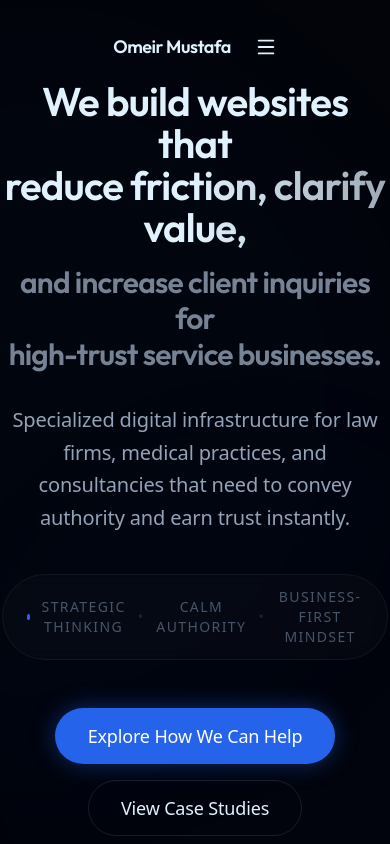
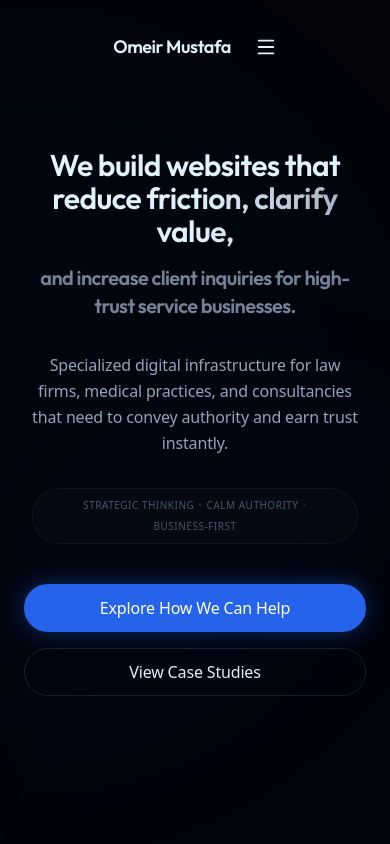
Before and after one commit to OmeirMustafa/Omeir-Mustafa-website, a Next.js app: page / in a window 390 px wide. Shown: the top 844 px of the page. Built offline with nearby package versions, Linux system fonts and the light colour scheme.

Commit message:
perf: mobile optimization & dead code cleanup

```diff
--- a/components/sections/about-section.tsx
+++ b/components/sections/about-section.tsx
@@ -66,7 +66,6 @@ export function AboutSection() {
                         {traits.map((trait, index) => (
                             <motion.div
                                 key={trait.title}
-                                // style={{ y: index % 2 === 0 ? 0 : yParallax }} // Static as requested
                                 initial={{ opacity: 0, y: 30 }}
                                 whileInView={{ opacity: 1, y: 0 }}
                                 viewport={{ once: true }}
--- a/components/sections/hero-section.tsx
+++ b/components/sections/hero-section.tsx
@@ -74,8 +74,7 @@ export function HeroSection({ onContactClick }: HeroSectionProps) {
                     {/* Main Headline */}
                     <div className="overflow-hidden mb-8">
                         <motion.h1
-                            className="font-heading font-semibold text-foreground leading-[1.05] tracking-tight"
-                            style={{ fontSize: "clamp(2.5rem, 6vw, 5rem)" }}
+                            className="font-heading font-semibold text-foreground leading-[1.1] tracking-tight text-3xl sm:text-4xl md:text-5xl lg:text-6xl"
                         >
                             <span className="block overflow-hidden">
                                 <motion.span variants={itemVariants} className="block">
@@ -87,9 +86,9 @@ export function HeroSection({ onContactClick }: HeroSectionProps) {
                                     reduce friction, clarify value,
                                 </motion.span>
                             </span>
-                            <span className="block overflow-hidden text-foreground-muted/80 text-3xl md:text-5xl lg:text-6xl mt-4">
+                            <span className="block overflow-hidden text-foreground-muted/80 text-xl sm:text-2xl md:text-4xl lg:text-5xl mt-4">
                                 <motion.span variants={itemVariants} className="block">
-                                    and increase client inquiries for<br />high-trust service businesses.
+                                    and increase client inquiries for high-trust service businesses.
                                 </motion.span>
                             </span>
                         </motion.h1>
@@ -98,21 +97,21 @@ export function HeroSection({ onContactClick }: HeroSectionProps) {
                     {/* Sub-headline */}
                     <motion.p
                         variants={itemVariants}
-                        className="text-xl md:text-2xl text-foreground-muted mb-10 max-w-2xl mx-auto leading-relaxed font-medium"
+                        className="text-base sm:text-lg md:text-xl lg:text-2xl text-foreground-muted mb-8 md:mb-10 max-w-2xl mx-auto leading-relaxed font-medium px-2"
                     >
                         Specialized digital infrastructure for law firms, medical practices, and consultancies that need to convey authority and earn trust instantly.
                     </motion.p>
 
                     {/* Trust Bar */}
-                    <motion.div variants={itemVariants} className="mb-12 flex justify-center">
-                        <div className="px-6 py-3 rounded-full border border-white/5 bg-white/[0.02] backdrop-blur-sm">
-                            <p className="text-sm font-medium tracking-widest uppercase text-foreground-subtle flex items-center gap-3">
-                                <span className="w-1.5 h-1.5 rounded-full bg-accent"></span>
-                                Strategic Thinking
+                    <motion.div variants={itemVariants} className="mb-10 md:mb-12 flex justify-center px-2">
+                        <div className="px-4 py-2 sm:px-6 sm:py-3 rounded-full border border-white/5 bg-white/[0.02] backdrop-blur-sm">
+                            <p className="text-[10px] sm:text-xs md:text-sm font-medium tracking-wider sm:tracking-widest uppercase text-foreground-subtle flex flex-wrap items-center justify-center gap-1 sm:gap-2 md:gap-3">
+                                <span className="w-1.5 h-1.5 rounded-full bg-accent hidden sm:block"></span>
+                                <span>Strategic Thinking</span>
                                 <span className="text-white/10">•</span>
-                                Calm Authority
+                                <span>Calm Authority</span>
                                 <span className="text-white/10">•</span>
-                                Business-First Mindset
+                                <span>Business-First</span>
                             </p>
                         </div>
                     </motion.div>
@@ -122,10 +121,10 @@ export function HeroSection({ onContactClick }: HeroSectionProps) {
                         variants={itemVariants}
                         className="flex flex-col sm:flex-row items-center justify-center gap-4"
                     >
-                        <button onClick={onContactClick} className="h-14 px-8 text-lg rounded-full bg-accent text-white font-medium shadow-[0_0_25px_rgba(37,99,235,0.4)] hover:shadow-[0_0_40px_rgba(37,99,235,0.6)] transition-shadow duration-500 border border-accent/20">
+                        <button onClick={onContactClick} className="w-full sm:w-auto h-12 sm:h-14 px-6 sm:px-8 text-base sm:text-lg rounded-full bg-accent text-white font-medium shadow-[0_0_25px_rgba(37,99,235,0.4)] hover:shadow-[0_0_40px_rgba(37,99,235,0.6)] transition-shadow duration-500 border border-accent/20">
                             Explore How We Can Help
                         </button>
-                        <button onClick={scrollToCaseStudy} className="h-14 px-8 text-lg rounded-full border border-white/10 text-foreground font-medium hover:bg-white/5 transition-colors">
+                        <button onClick={scrollToCaseStudy} className="w-full sm:w-auto h-12 sm:h-14 px-6 sm:px-8 text-base sm:text-lg rounded-full border border-white/10 text-foreground font-medium hover:bg-white/5 transition-colors">
                             View Case Studies
                         </button>
                     </motion.div>
```
